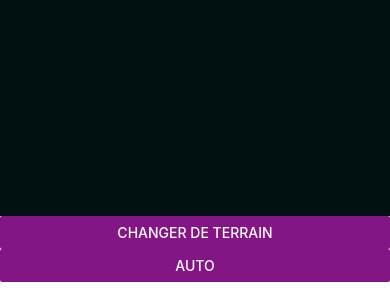
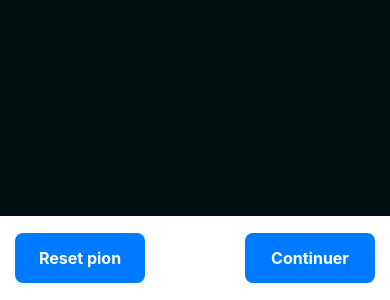
Before and after one commit to Wabodasi/projet_bataille_navale, a React Native app in the folder Bataille navale/: screen / in a window 390 px wide. Shown: the part 544-844 px from the top of the page. Built offline with nearby package versions, Linux system fonts and the light colour scheme.

Commit message:
modifiction du debut du jeu ajout du menu qui efface tous les pions sur le terrain et qui permet de continuer le jeu

```diff
--- a/Bataille navale/composants/element.tsx
+++ b/Bataille navale/composants/element.tsx
@@ -20,7 +20,7 @@ enum GameStates{
   JEU_TERMINE,
   DEBUT_DU_JEU
 }
-let state = GameStates.DEBUT_DU_JEU
+let state = GameStates.PLACE_PIONS
 
 interface PionPosition {
   x: number;
@@ -90,19 +90,20 @@ function El(): React.JSX.Element {
 
     if(state === GameStates.PLACE_PIONS)
     {
+
       if(pionPositions.length == nombreMaxPion)
       {
-        state = GameStates.POSITIONNE_CROIX
+        return
       }
       else
       {
         setPionPositions([...pionPositions,
-          { x: restreindre(locationX, desiredWidth, 0), y: restreindre(locationY, desiredHeight, 0) }]);
+          { x: restreindre(locationX, desiredWidth, 0), y: restreindre(locationY, desiredHeight, 0) }])
+          ;
       }
 
+
     }
-
-
 
   }
   const handlePressPosCroix = (event: any) =>
@@ -149,7 +150,7 @@ function El(): React.JSX.Element {
   };
 
   // Utiliser pour effacer les pions sur un terrain
-  const resetTerrain = (terrainDejeux: number) => {
+  const handleresetTerrain = (terrainDejeux: number) => {
 
     if(terrainDejeux === TERRAIN_DE_JEUX1)
     {
@@ -216,20 +217,30 @@ function El(): React.JSX.Element {
     }
 
   }
-  function Dialog1()
-  {
-    if(state == GameStates.POSITIONNE_CROIX)
-    {
-      Alert.alert("DEBUT DU JEUssdd", "Positionne tes pions sur le terrain")
-      state = GameStates.DEBUT_DU_JEU
-    }
 
-  }
 
   function setState(etat:number)
   {
     state = etat
   }
+
+  const MenuStatePositionneCroix = () =>
+  {
+    return (
+      <View style={styles.container2FootMenu}>
+        <TouchableOpacity style={styles.button} onPress={() => {handleresetTerrain(TERRAIN_DE_JEUX1)}}>
+          <Text style={styles.buttonText}>Reset pion</Text>
+        </TouchableOpacity>
+
+        <View style={{width: 100}} />
+
+        <TouchableOpacity style={styles.button}>
+          <Text style={styles.buttonText}>Continuer</Text>
+        </TouchableOpacity>
+      </View>
+    )
+  }
+
 
   // Declaration des UseEffects
   useEffect( () => {
@@ -237,8 +248,13 @@ function El(): React.JSX.Element {
   }
     , [croixPositions2])
 
+  useEffect(() => {
+    // Affiche la boîte de dialogue au démarrage du jeu
+    Alert.alert("Bienvenue", "Prêt à jouer ? plaste tes pions sur le terrain");
+  }, []);
 
-  Dialog()
+
+
 
   return (
 
@@ -292,8 +308,7 @@ function El(): React.JSX.Element {
       </TouchableOpacity>}
 
       <View style={{height: heightFootmenu, width: WidthFootmenu, backgroundColor: "white"}}>
-
-      <Button
+      {/* <Button
         onPress={handleChangeTerrain}
         title="changer de terrain"
         color="#841584"
@@ -304,10 +319,13 @@ function El(): React.JSX.Element {
         title="auto"
         color="#841584"
         accessibilityLabel="En savoir plus sur ce bouton violet"
-      />
+      /> */}
+      <MenuStatePositionneCroix/>
+      </View>
 
 
-      </View>
+
+
 
     </View>
 
@@ -342,6 +360,28 @@ const styles = StyleSheet.create({
     backgroundColor: 'orange',
     position: 'absolute',
   },
+  button: {
+    backgroundColor: "#007AFF",
+    padding: 10,
+    marginVertical: 10,
+    borderRadius: 8,
+    width: 130,
+    height: 50,
+    justifyContent:"center",
+    alignItems: "center",
+
+  },
+  buttonText: {
+    color: "white",
+    fontSize: 16,
+    fontWeight: "bold",
+  },
+  container2FootMenu: {
+    flex: 1,
+    flexDirection: "row",
+    justifyContent: "center",
+    alignItems: "center",
+  },
 
 });
 
```
